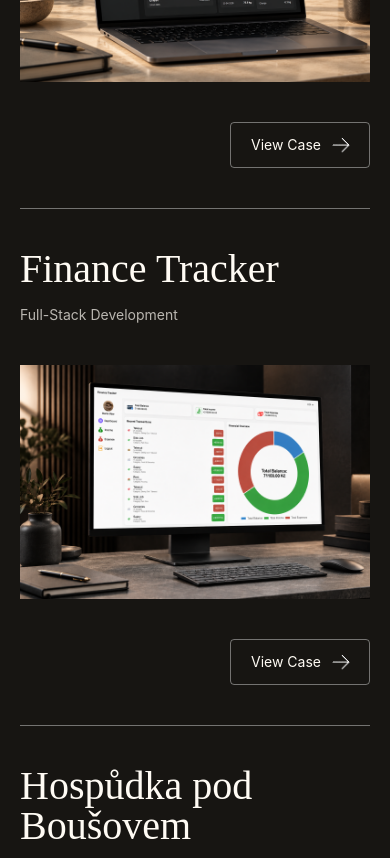
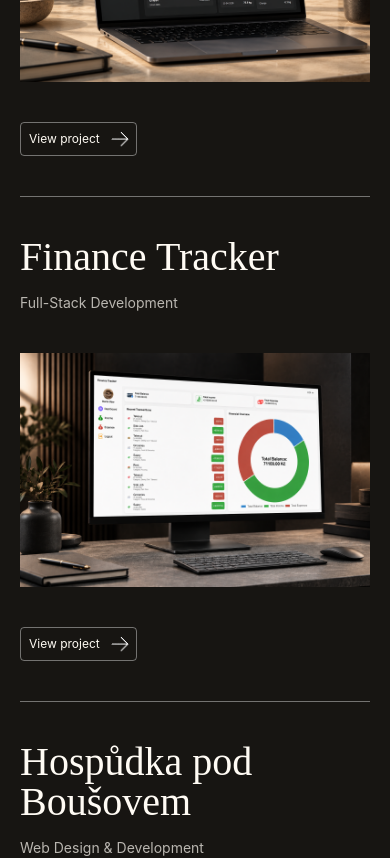
Before and after one commit to Luan2118/portfolio-v2, a React (Vite) app: page / in a window 390 px wide. Shown: the part 1320-2178 px from the top of the page. Built offline with nearby package versions, Linux system fonts and the light colour scheme.

Commit message:
style: adjust project button alignment and spacing

```diff
--- a/src/pages/Homepage/sections/Projects/Projects.tsx
+++ b/src/pages/Homepage/sections/Projects/Projects.tsx
@@ -85,7 +85,7 @@ function Projects() {
             </AnimatePresence >
 
             <div className="absolute bottom-0 left-0 right-0 px-4 py-3 bg-gradient-to-t from-black/80 to-transparent">
-              <p className="text-[#FFFBF4]/90">View Case</p>
+              <p className="text-[#FFFBF4]/90">View project</p>
             </div>
 
           </motion.div>}
--- a/src/pages/Homepage/sections/Projects/components/ProjectCard.tsx
+++ b/src/pages/Homepage/sections/Projects/components/ProjectCard.tsx
@@ -79,8 +79,8 @@ function ProjectCard({ name, category, image, updateActiveImage, link }: Project
           <div className="mt-10 min-w-0 lg:hidden md:col-start-2 md:row-start-1 md:row-span-2 md:mt-0">
             <motion.img initial={{ opacity: 0 }} whileInView={{ opacity: 1 }} transition={{ duration: 0.9, ease: 'easeOut' }} src={image} alt="" className="w-full object-cover" />
           </div>
-          <span className="mt-10 inline-flex min-h-11 items-center gap-3 justify-self-end rounded-sm border border-white/40 px-5 py-3 text-sm lg:hidden md:col-start-1 md:row-start-2 md:mt-0 md:self-end md:justify-self-start">
-            View Case
+          <span className="mt-10 inline-flex items-center gap-3 justify-self-start rounded-sm border border-white/40 py-2 px-2 xs:px-5 md:px-6 text-xs xs:text-sm 2xl:text-base lg:hidden md:col-start-1 md:row-start-2 md:mt-0 md:self-end">
+            View project
             <img
               src={projectsArrow}
               alt=""
```
